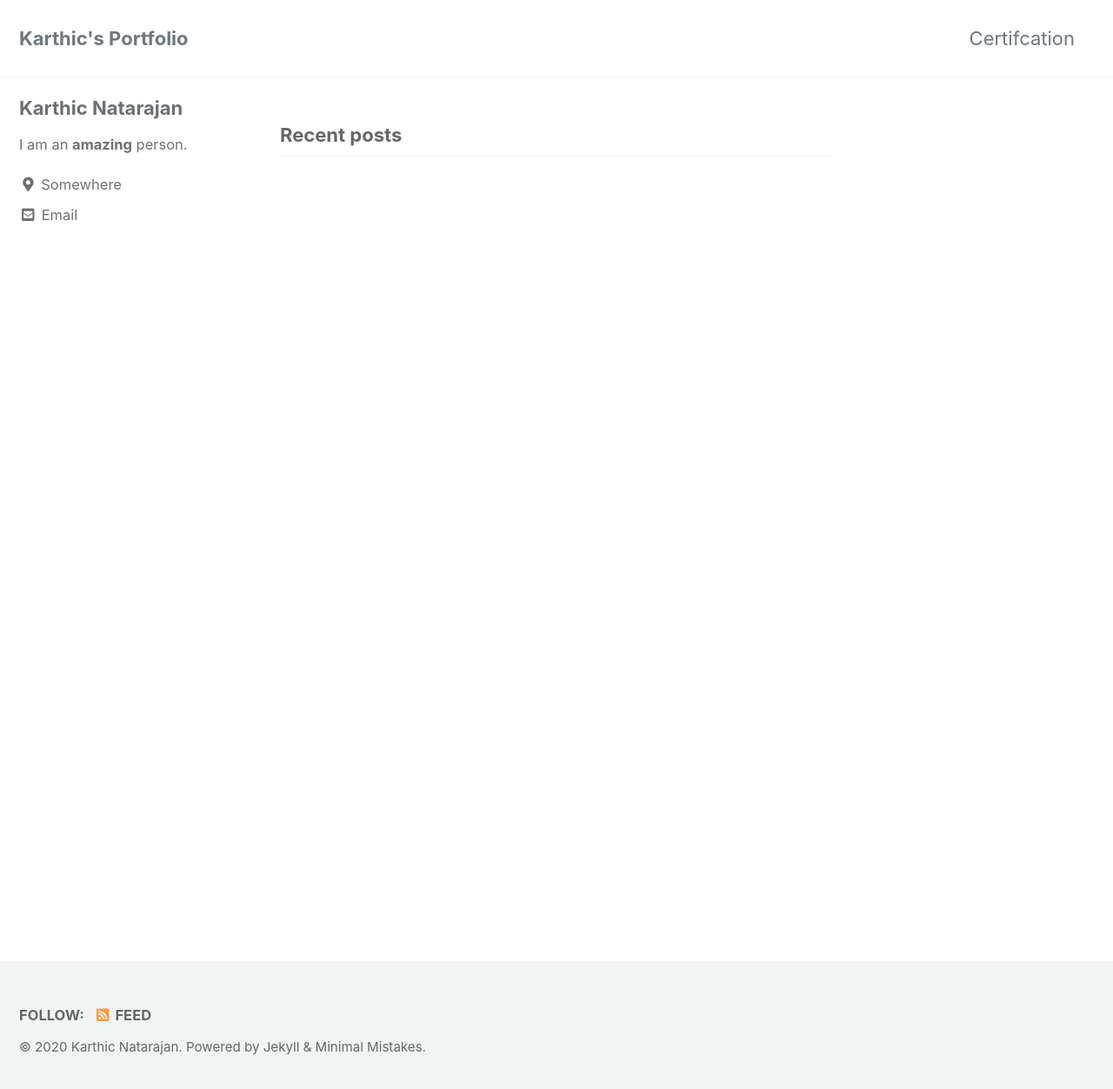
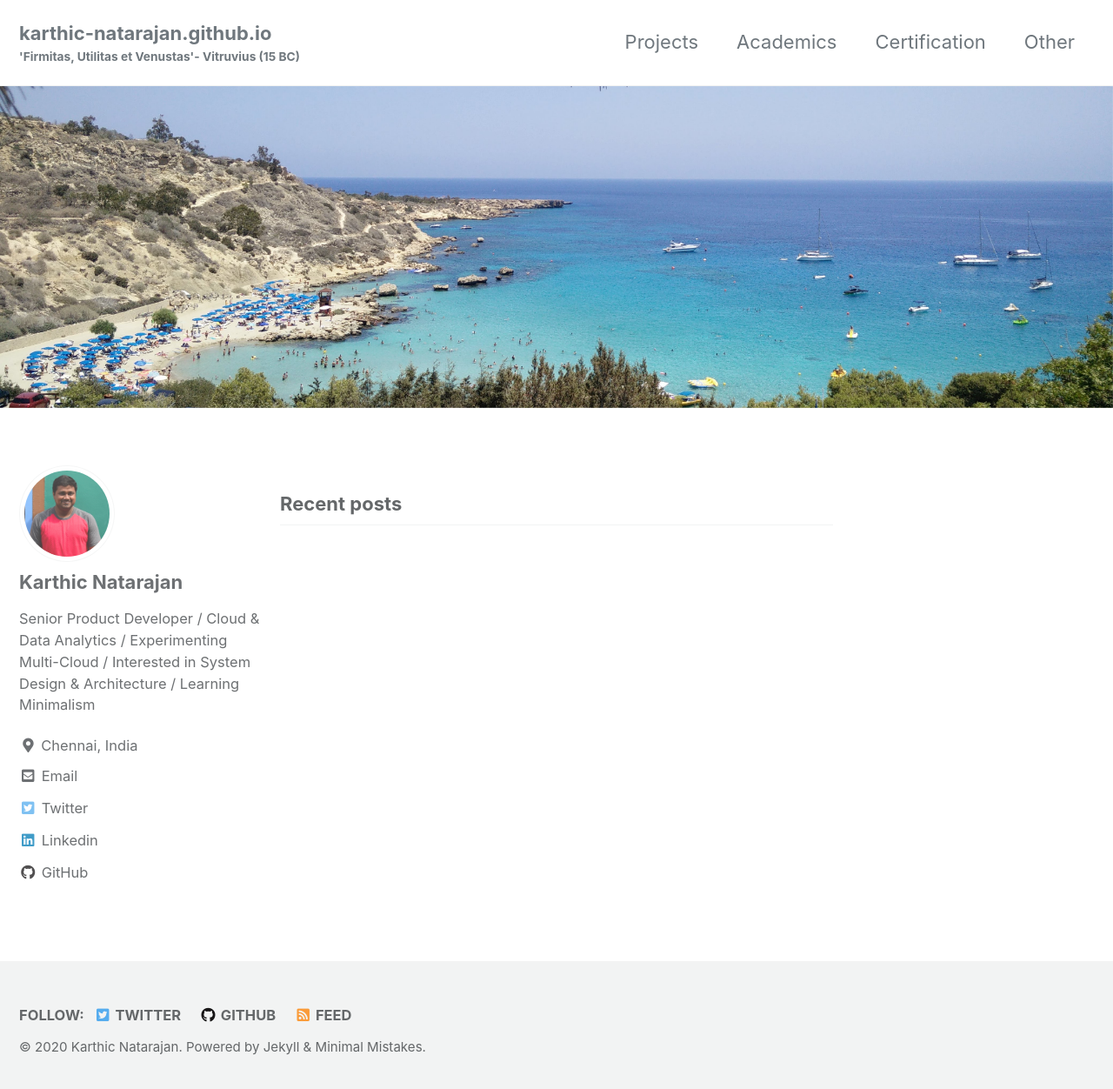
Before and after one commit to karthic-natarajan/karthic-natarajan.github.io, a Jekyll site: the page built from index.html, in a window 1280 px wide and 1260 px high. Shown: the top 1252 px of the window at 87% size. Built offline with Jekyll 4.4.1, drawn with Linux system fonts in a browser that asks for light colours; cached includes are drawn as plain includes; the list of posts is cut into pages by our own code.

Commit message:
Modified meta-data

```diff
--- a/Gemfile
+++ b/Gemfile
@@ -1,3 +1,5 @@
+source 'https://rubygems.org'
+
 gem "github-pages", group: :jekyll_plugins
 
 group :jekyll_plugins do
@@ -6,4 +8,5 @@ group :jekyll_plugins do
   gem "jekyll-gist"
   gem "jekyll-feed"
   gem "jemoji"
+  gem "jekyll-include-cache"
 end
--- a/_config.yml
+++ b/_config.yml
@@ -17,15 +17,15 @@ minimal_mistakes_skin    : "default" # "air", "aqua", "contrast", "dark", "dirt"
 
 # Site Settings
 locale                   : "en-US"
-title                    : "Karthic's Portfolio"
-title_separator          : "-"
-subtitle                 : # site tagline that appears below site title in masthead
+title                    : #"'Firmitas, Utilitas et Venustas'- Vitruvius (15 BC)"
+title_separator          : #"-"
+subtitle                 : "'Firmitas, Utilitas et Venustas'- Vitruvius (15 BC)"
 name                     : "Karthic Natarajan"
 description              : "Karthic Natarajan's Portfolio"
 url                      : # the base hostname & protocol for your site e.g. "https://mmistakes.github.io"
 baseurl                  : # the subpath of your site, e.g. "/blog"
 repository               : # GitHub username/repo-name e.g. "mmistakes/minimal-mistakes"
-teaser                   : # path of fallback teaser image, e.g. "/assets/images/500x300.png"
+teaser                   : #"/assets/images/test.jpg"
 logo                     : # path of logo image to display in the masthead, e.g. "/assets/images/88x88.png"
 masthead_title           : # overrides the website title displayed in the masthead, use " " for no title
 # breadcrumbs            : false # true, false (default)
@@ -71,7 +71,7 @@ naver_site_verification  :
 
 # Social Sharing
 twitter:
-  username               :
+  username               : "karthicn_"
 facebook:
   username               :
   app_id                 :
@@ -95,26 +95,26 @@ analytics:
 # Site Author
 author:
   name             : "Karthic Natarajan"
-  avatar           : # path of avatar image, e.g. "/assets/images/bio-photo.jpg"
-  bio              : "I am an **amazing** person."
-  location         : "Somewhere"
-  email            : "Karthic Natarajan"
+  avatar           : "/assets/images/avatar.jpg"
+  bio              : "Senior Product Developer / Cloud & Data Analytics / Experimenting Multi-Cloud / Interested in System Design & Architecture / Learning Minimalism"
+  location         : "Chennai, India"
+  email            : #"Karthic Natarajan"
   links:
     - label: "Email"
       icon: "fas fa-fw fa-envelope-square"
-      # url: "mailto:your.name@email.com"
+      url: "karthic.natarajan@live.com"
     - label: "Website"
       icon: "fas fa-fw fa-link"
       # url: "https://your-website.com"
     - label: "Twitter"
       icon: "fab fa-fw fa-twitter-square"
-      # url: "https://twitter.com/"
-    - label: "Facebook"
-      icon: "fab fa-fw fa-facebook-square"
-      # url: "https://facebook.com/"
+      url: "https://twitter.com/karthicn_"
+    - label: "Linkedin"
+      icon: "fab fa-fw fa-linkedin"
+      url: "https://www.linkedin.com/in/karthic-natarajan/"
     - label: "GitHub"
       icon: "fab fa-fw fa-github"
-      # url: "https://github.com/"
+      url: "https://github.com/karthic-natarajan"
     - label: "Instagram"
       icon: "fab fa-fw fa-instagram"
       # url: "https://instagram.com/"
@@ -124,13 +124,10 @@ footer:
   links:
     - label: "Twitter"
       icon: "fab fa-fw fa-twitter-square"
-      # url:
-    - label: "Facebook"
-      icon: "fab fa-fw fa-facebook-square"
-      # url:
+      url: "https://twitter.com/karthicn_"
     - label: "GitHub"
       icon: "fab fa-fw fa-github"
-      # url:
+      url: "https://github.com/karthic-natarajan"
     - label: "GitLab"
       icon: "fab fa-fw fa-gitlab"
       # url:
--- a/_data/navigation.yml
+++ b/_data/navigation.yml
@@ -1,4 +1,10 @@
 # main links
 main:
-  - title: "Certifcation"
-    url: /certification/
+  - title: "Projects"
+    url: /projects/
+  - title: "Academics"
+    url: /academics/
+  - title: "Certification"
+    url: /certification1/
+  - title: "Other"
+    url: /others/
--- a/index.html
+++ b/index.html
@@ -1,4 +1,6 @@
 ---
 layout: home
 author_profile: true
+header:
+  image: "/assets/images/test1.jpg"
 ---
```
Also changed, not shown: _pages/certification.md (+43 -4 lines), test/index.html (+2 -2 lines), assets/images/avatar.jpg (added), assets/images/test.jpg (added), assets/images/test1.jpg (added), images/avatar.jpg (added), images/test.jpg (added), screenshot-layouts.png (deleted), screenshot.png (deleted), 2 other files.
